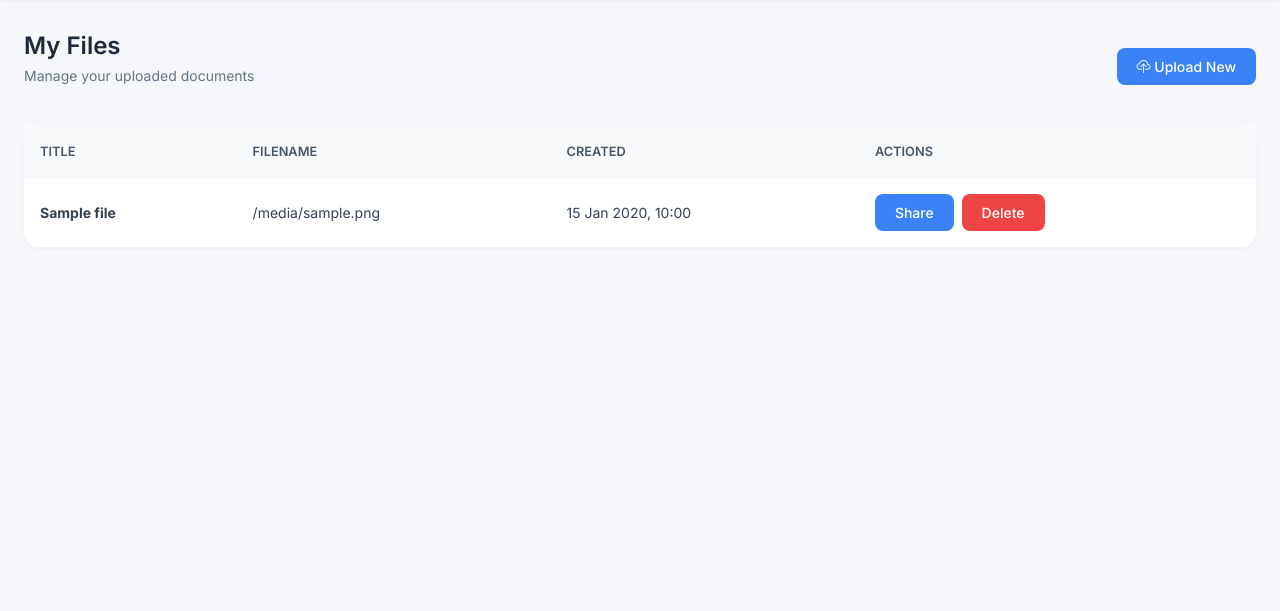
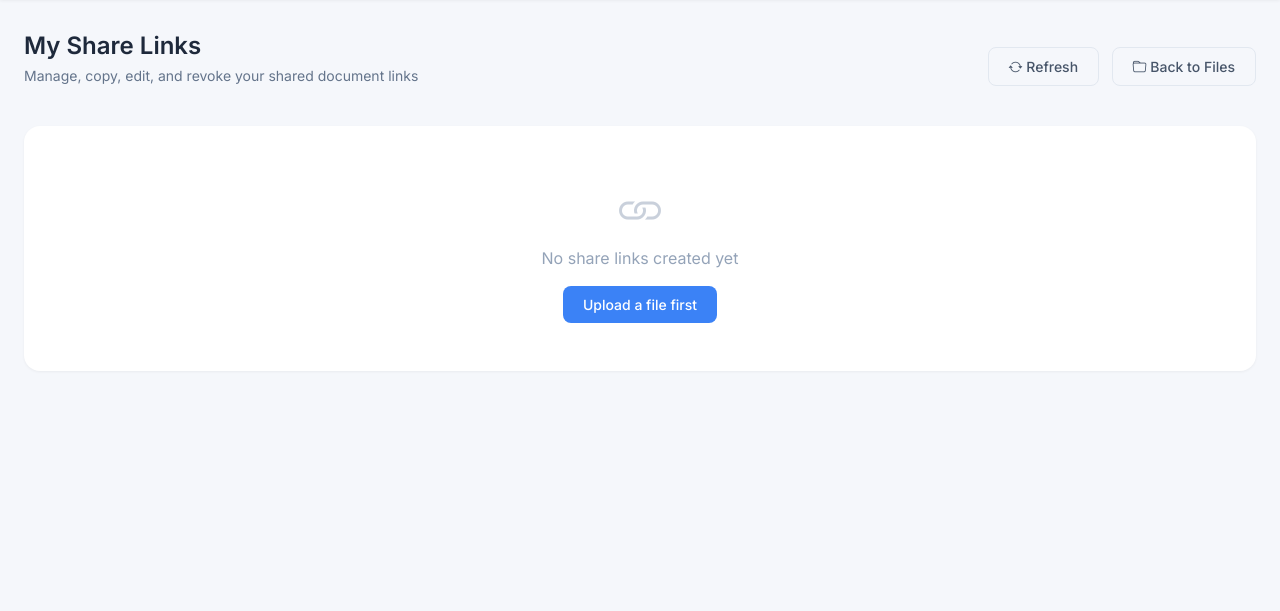
Before and after one commit to Redzuan192/docguard, a Flask app: page /my-files in a window 1280 px wide. Shown: the part 68-679 px from the top of the page. Run offline with Flask 3, Linux system fonts and the light colour scheme; the visitor is signed in with stand-in values (Sample User, id 1); a database or web service that is not in the repository returns one stand-in record (values such as "Sample title"); parts of the project's set-up code (start-up, migrations or seed data) failed here and were passed over; some libraries are stand-ins or nearby versions.

Commit message:
Update link with new featuress

```diff
--- a/templates/my_files.html
+++ b/templates/my_files.html
@@ -1,39 +1,77 @@
 {% extends 'base.html' %}
+
 {% block content %}
 <div class="d-flex justify-content-between align-items-center mb-4">
     <div class="page-header mb-0">
-        <h1>My Files</h1>
-        <p>Manage your uploaded documents</p>
+        <h1>My Share Links</h1>
+        <p>Manage, copy, edit, and revoke your shared document links</p>
     </div>
-    <a href="{{ url_for('upload_file') }}" class="btn btn-primary-custom">
-        <i class="bi bi-cloud-upload"></i> Upload New
-    </a>
+    <div>
+        <button onclick="location.reload()" class="btn btn-outline-custom me-2">
+            <i class="bi bi-arrow-repeat"></i> Refresh
+        </button>
+        <a href="{{ url_for('my_files') }}" class="btn btn-outline-custom">
+            <i class="bi bi-folder"></i> Back to Files
+        </a>
+    </div>
 </div>
 
 <div class="card-modern">
     <div class="card-body p-0">
-        {% if files %}
+        {% if links %}
         <div class="table-responsive">
             <table class="table-modern">
                 <thead>
                     <tr>
-                        <th>TITLE</th>
-                        <th>FILENAME</th>
-                        <th>CREATED</th>
+                        <th>FILE</th>
+                        <th>SHARE LINK</th>
+                        <th>EXPIRY DATE</th>
+                        <th>VIEWS</th>
+                        <th>DOWNLOAD</th>
+                        <th>STATUS</th>
                         <th>ACTIONS</th>
                     </tr>
                 </thead>
                 <tbody>
-                    {% for file in files %}
-                    <tr>
-                        <td><strong>{{ file.title or '-' }}</strong></td>
-                        <td>{{ file.original_filename }}</td>
-                        <td>{{ file.created_at.strftime('%d %b %Y, %H:%M') if file.created_at else file.created_at }}</td>
+                    {% for link in links %}
+                    {% set share_url = request.host_url.rstrip('/') ~ url_for('shared_access', token=link.token) %}
+                    <tr id="link-{{ link.id }}" {% if new_link_id == link.id %}style="background: #eff6ff;"{% endif %}>
                         <td>
-                            <a href="{{ url_for('share_file', file_id=file.id) }}" class="btn btn-primary-custom btn-sm me-1">Share</a>
-                            <form method="POST" action="{{ url_for('delete_file', file_id=file.id) }}" style="display: inline;">
+                            <strong>{{ link.original_filename }}</strong>
+                            {% if new_link_id == link.id %}
+                                <br><span class="badge-active" style="background: #3b82f6;">New Link</span>
+                            {% endif %}
+                        </td>
+                        <td style="min-width: 340px;">
+                            <div class="input-group input-group-sm">
+                                <input type="text" class="form-control form-modern" value="{{ share_url }}" id="share-url-{{ link.id }}" readonly>
+                                <button type="button" class="btn btn-primary-custom" onclick="copyShareLink('{{ link.id }}')">
+                                    <i class="bi bi-clipboard"></i> Copy
+                                </button>
+                            </div>
+                            <small class="text-muted" style="font-size: 0.7rem;">Token: {{ link.token[:20] }}...</small>
+                        </td>
+                        <td>{{ link.expiry_date.strftime('%d %b %Y, %H:%M') if link.expiry_date else 'N/A' }}</td>
+                        <td class="views-count" id="views-{{ link.id }}">
+                            {% if link.max_views == 999999 %}
+                                {{ link.used_views }} / ∞
+                            {% else %}
+                                {{ link.used_views }} / {{ link.max_views }}
+                            {% endif %}
+                        </td>
+                        <td>{% if link.allow_download %}<span class="badge-active">Yes</span>{% else %}<span class="badge-inactive">No</span>{% endif %}</td>
+                        <td>
+                            {% if link.is_active and link.used_views < link.max_views %}
+                                <span class="badge-active">Active</span>
+                            {% else %}
+                                <span class="badge-inactive">Inactive</span>
+                            {% endif %}
+                        </td>
+                        <td style="white-space: nowrap;">
+                            <a href="{{ url_for('edit_link', link_id=link.id) }}" class="btn btn-primary-custom btn-sm">Edit</a>
+                            <form method="POST" action="{{ url_for('cancel_link', link_id=link.id) }}" style="display: inline;">
                                 <input type="hidden" name="csrf_token" value="{{ csrf_token() }}">
-                                <button type="submit" class="btn btn-danger-custom btn-sm" onclick="return confirm('Delete this file permanently?')">Delete</button>
+                                <button type="submit" class="btn btn-danger-custom btn-sm" onclick="return confirm('Revoke this link permanently?')">Revoke</button>
                             </form>
                         </td>
                     </tr>
@@ -43,11 +81,25 @@
         </div>
         {% else %}
         <div class="empty-state">
-            <i class="bi bi-folder2-open"></i>
-            <p>No files uploaded yet</p>
-            <a href="{{ url_for('upload_file') }}" class="btn btn-primary-custom">Upload Your First File</a>
+            <i class="bi bi-link"></i>
+            <p>No share links created yet</p>
+            <a href="{{ url_for('upload_file') }}" class="btn btn-primary-custom">Upload a file first</a>
         </div>
         {% endif %}
     </div>
 </div>
+
+<script>
+function copyShareLink(linkId) {
+    const input = document.getElementById('share-url-' + linkId);
+    input.select();
+    input.setSelectionRange(0, 99999);
+    navigator.clipboard.writeText(input.value).then(function() {
+        alert('Share link copied to clipboard.');
+    }).catch(function() {
+        document.execCommand('copy');
+        alert('Share link copied to clipboard.');
+    });
+}
+</script>
 {% endblock %}
```
